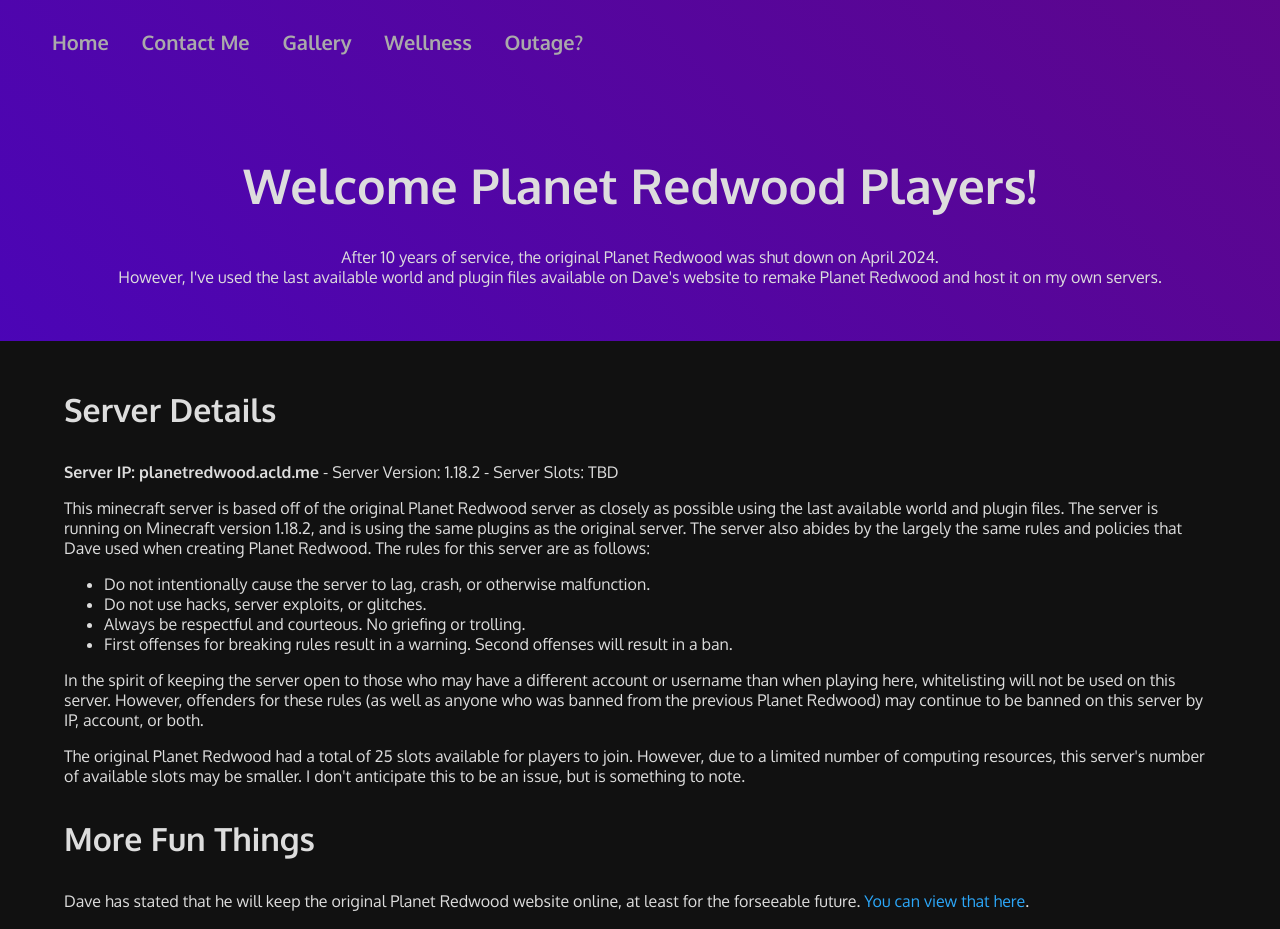
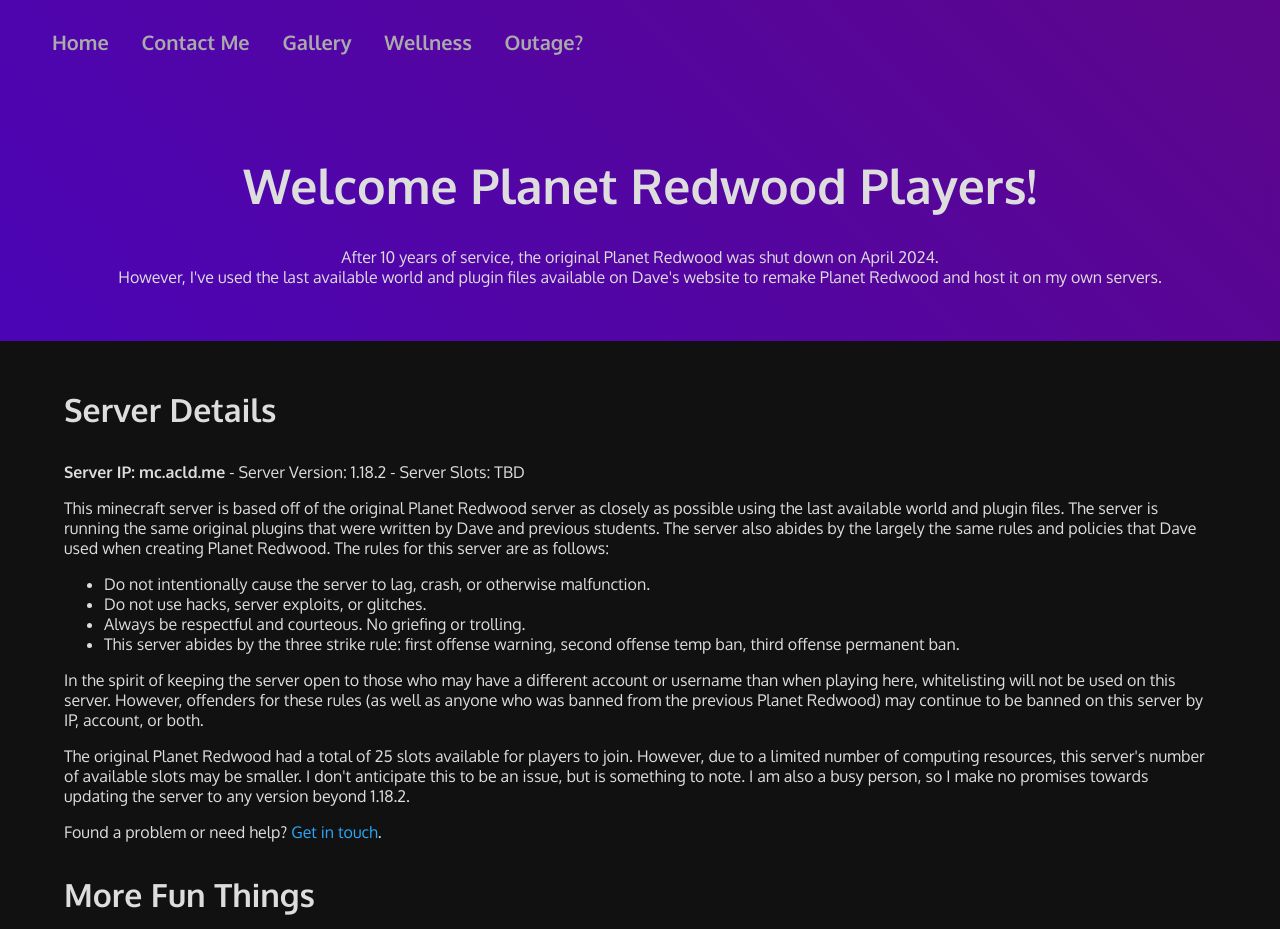
Before and after one commit to ActuallyCloud/ACLD-Next, a Next.js app: page /planetredwood in a window 1280 px wide. Shown: the top 929 px of the page. Built offline with nearby package versions, Linux system fonts and the light colour scheme.

Commit message:
Minor text changes

```diff
--- a/components/footer.tsx
+++ b/components/footer.tsx
@@ -12,7 +12,7 @@
       exit={{ opacity: 0, transform: "translateY(10px)" }}
       transition={{ ease: "easeOut", duration: 0.5 }} >
       <p>Usage of my website or services is governed by my <a href="/tos">Terms Of Service and Privacy Policy</a>. For more info, <a href="/contact">contact me</a>.<br></br>
-      Website designed and hosted by me using Next.js, a framework for React. For service status, <a href={process.env.status}>visit the ACLD Instatus page</a>. Thanks for visiting!</p>
+      Website designed using Next.js and hosted using the Azure Cloud Platform. For service status, <a href={process.env.status}>visit the ACLD Instatus page</a>. Thanks for visiting!</p>
     </motion.div>
   )
 }
--- a/pages/planetredwood.tsx
+++ b/pages/planetredwood.tsx
@@ -35,22 +35,23 @@
             <div className={styles.pr_text}>
                <h3>Server Details</h3>
                <p>
-                  <strong>Server IP: planetredwood.acld.me</strong> - Server Version: 1.18.2 - Server Slots: TBD
+                  <strong>Server IP: mc.acld.me</strong> - Server Version: 1.18.2 - Server Slots: TBD
                </p>
                <p>
-                  This minecraft server is based off of the original Planet Redwood server as closely as possible using the last available world and plugin files. The server is running on Minecraft version 1.18.2, and is using the same plugins as the original server. The server also abides by the largely the same rules and policies that Dave used when creating Planet Redwood. The rules for this server are as follows:
+                  This minecraft server is based off of the original Planet Redwood server as closely as possible using the last available world and plugin files. The server is running the same original plugins that were written by Dave and previous students. The server also abides by the largely the same rules and policies that Dave used when creating Planet Redwood. The rules for this server are as follows:
                </p>
                <ul>
                   <li>Do not intentionally cause the server to lag, crash, or otherwise malfunction.</li>
                   <li>Do not use hacks, server exploits, or glitches.</li>
                   <li>Always be respectful and courteous. No griefing or trolling.</li>
-                  <li>First offenses for breaking rules result in a warning. Second offenses will result in a ban.</li>
+                  <li>This server abides by the three strike rule: first offense warning, second offense temp ban, third offense permanent ban.</li>
                </ul>
                <p>In the spirit of keeping the server open to those who may have a different account or username than when playing here, whitelisting will not be used on this server. However, offenders for these rules (as well as anyone who was banned from the previous Planet Redwood) may continue to be banned on this server by IP, account, or both.</p>
-               <p>The original Planet Redwood had a total of 25 slots available for players to join. However, due to a limited number of computing resources, this server's number of available slots may be smaller. I don't anticipate this to be an issue, but is something to note.</p>
+               <p>The original Planet Redwood had a total of 25 slots available for players to join. However, due to a limited number of computing resources, this server's number of available slots may be smaller. I don't anticipate this to be an issue, but is something to note. I am also a busy person, so I make no promises towards updating the server to any version beyond 1.18.2.</p>
+               <p>Found a problem or need help? <a href="/contact">Get in touch</a>.</p>
                <h3>More Fun Things</h3>
-               <p>Dave has stated that he will keep the original Planet Redwood website online, at least for the forseeable future. <a href="http://planetredwood.org">You can view that here</a>.</p>
-               <p>For nostalgia purposes, a copy of the original Planet Redwood info sheet is available <a href="/PlanetRedwoodFeatures.pdf">here</a>.</p>
+               <p>Dave has stated that he will keep the original Planet Redwood website online, at least for the foreseeable future - <a href="http://planetredwood.org">you can view that here</a>. You can also find <a href="http://wonderdave.com">Dave's personal website here</a>.</p>
+               <p>For nostalgia purposes, <a href="/PlanetRedwoodFeatures.pdf">a copy of the original Planet Redwood info sheet is available here</a>. Note that this information is not current.</p>
             </div>
             <FooterComponent />
          </motion.div>
```
